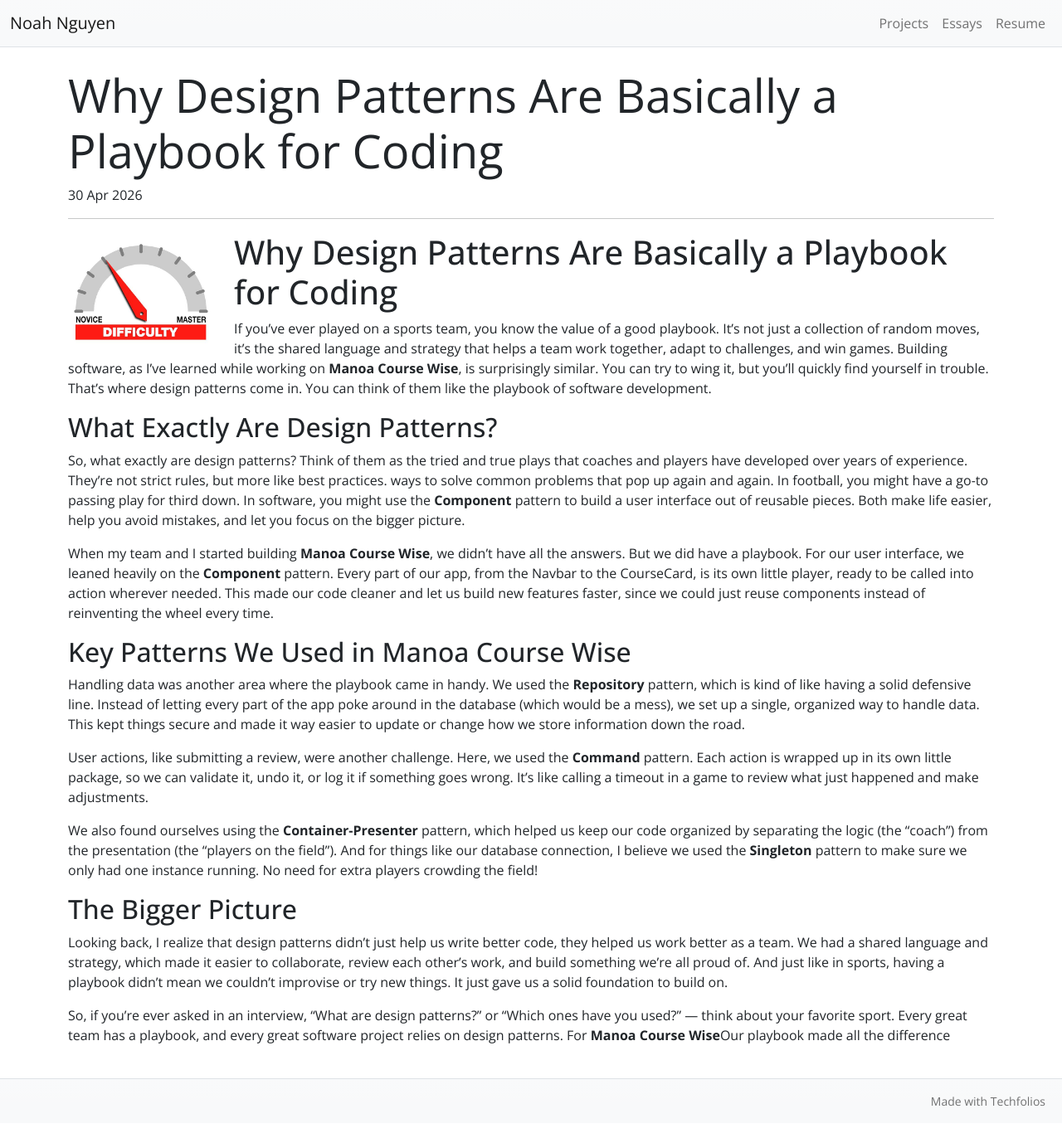
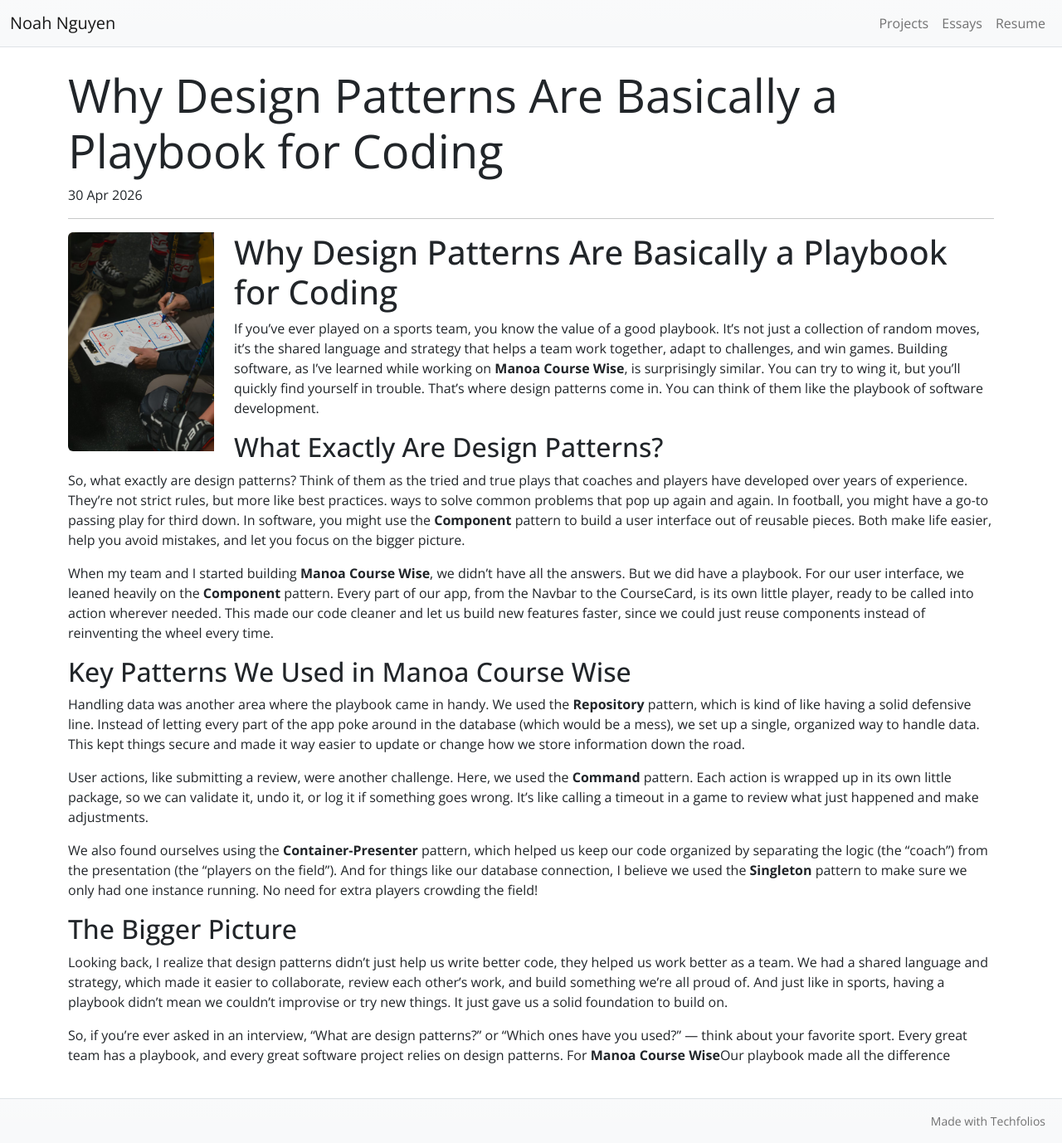
Before and after one commit to NoahNguyenbot/noahnguyenbot.github.io, a Jekyll site: the page built from essays/design-patterns.md, in a window 1280 px wide. Shown: the whole page at 83% size. Built offline with Jekyll 4.4.1, drawn with Linux system fonts in a browser that asks for light colours; before the commit the page ends 1354 px from its top, so only the background shows below that.

Commit message:
Update image in design patterns essay
Replaced an image in the design patterns essay with a new image related to sports playbooks.

```diff
--- a/essays/design-patterns.md
+++ b/essays/design-patterns.md
@@ -11,7 +11,7 @@ labels:
   - NextJs
 ---
 
-<img width="200px" class="rounded float-start pe-4" src="../img/difficulty/degree_difficulty.jpg">
+<img width="200px" class="rounded float-start pe-4" src="../img/final-project-proposal/sports-playbook.avif">
 
 # Why Design Patterns Are Basically a Playbook for Coding
 
```
